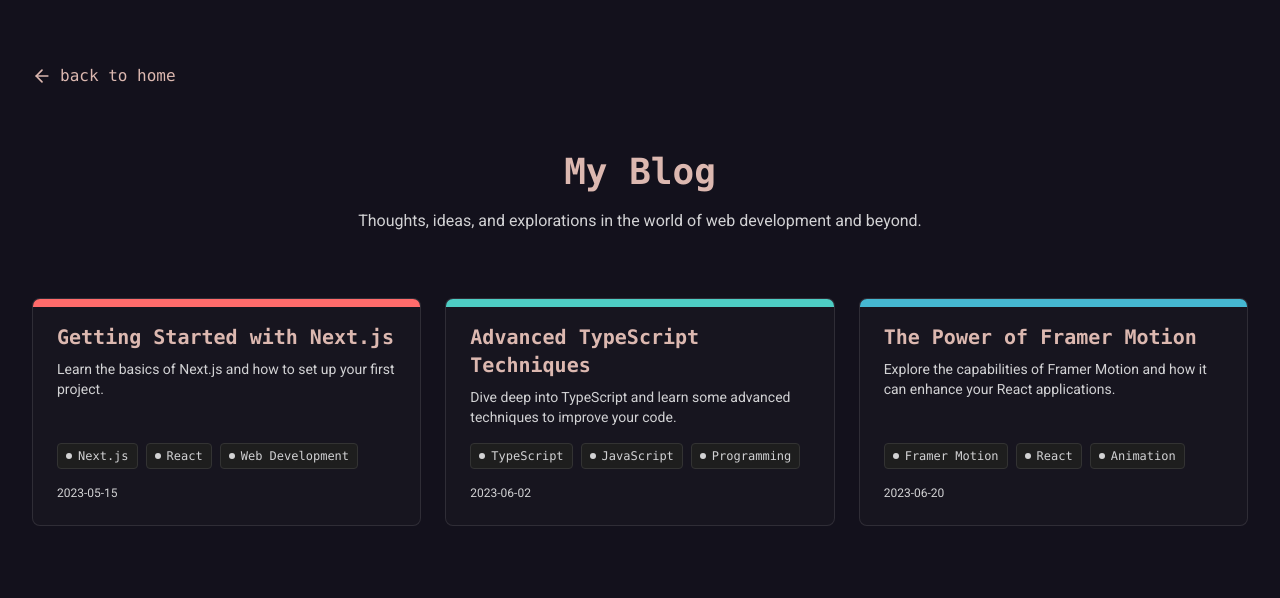
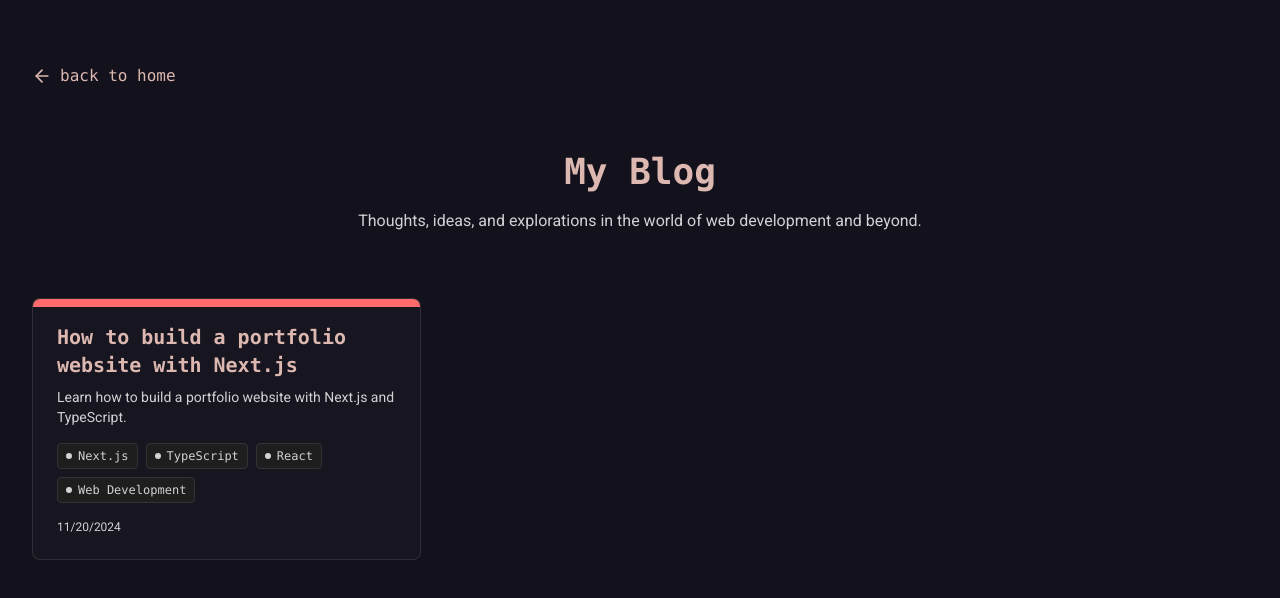
Before and after one commit to snowypy/Portfolio, a Next.js app: page /blogs in a window 1280 px wide. Shown: the top 598 px of the page. Built offline with nearby package versions, Linux system fonts and the light colour scheme.

Commit message:
Add portfolio project and update blog entry; include Roboto font styling

```diff
--- a/app/data/blogs.ts
+++ b/app/data/blogs.ts
@@ -10,26 +10,10 @@ export interface Blog {
   export const blogs: Blog[] = [
     {
       id: "1",
-      title: "Getting Started with Next.js",
-      description: "Learn the basics of Next.js and how to set up your first project.",
-      date: "2023-05-15",
-      tags: ["Next.js", "React", "Web Development"],
+      title: "How to build a portfolio website with Next.js",
+      description: "Learn how to build a portfolio website with Next.js and TypeScript.",
+      date: "11/20/2024",
+      tags: ["Next.js", "TypeScript", "React", "Web Development"],
       color: "#FF6B6B"
-    },
-    {
-      id: "2",
-      title: "Advanced TypeScript Techniques",
-      description: "Dive deep into TypeScript and learn some advanced techniques to improve your code.",
-      date: "2023-06-02",
-      tags: ["TypeScript", "JavaScript", "Programming"],
-      color: "#4ECDC4"
-    },
-    {
-      id: "3",
-      title: "The Power of Framer Motion",
-      description: "Explore the capabilities of Framer Motion and how it can enhance your React applications.",
-      date: "2023-06-20",
-      tags: ["Framer Motion", "React", "Animation"],
-      color: "#45B7D1"
     }
   ];
--- a/app/globals.css
+++ b/app/globals.css
@@ -44,3 +44,7 @@
     @apply bg-background text-foreground;
   }
 }
+
+.roboto-font {
+  font-family: 'Roboto', sans-serif;
+}
--- a/app/page.tsx
+++ b/app/page.tsx
@@ -10,6 +10,7 @@ import bannerImage from '../public/banner.png'
 import taskify from '../public/taskify.png'
 import superstudy from '../public/superstudy.png'
 import bytestore from '../public/bytestore.png'
+import portfolio from '../public/portfolio.png'
 
 const projects = [
   {
@@ -37,11 +38,11 @@ const projects = [
     visitUrl: "https://bytestore.snowy.codes"
   },
   {
-    title: "Coming Soon",
-    description: "Coming Soon",
-    image: "",
-    tags: ["Maybe C++", "Coming Soon"],
-    sourceUrl: "#",
+    title: "This Site",
+    description: "The source code for this website",
+    image: portfolio,
+    tags: ["React", "NextJS", "TypeScript"],
+    sourceUrl: "https://github.com/snowypy/portfolio",
     visitUrl: "#"
   }
 ]
@@ -142,9 +143,9 @@ export default function Home() {
         </header>
 
         <section className="mt-16">
-          <h2 className="text-xl text-[#DCB8B0] font-mono mb-8">showcase</h2>
+          <h2 className="text-xl text-[#DCB8B0] font-mono mb-8"><b>showcase</b></h2>
 
-          <div className="grid grid-cols-1 md:grid-cols-2 lg:grid-cols-4 gap-6">
+          <div className="grid grid-cols-2 md:grid-cols-4 lg:grid-cols-4 gap-6">
             {projects.map((project, index) => (
               <motion.div
 
@@ -169,7 +170,7 @@ export default function Home() {
                   </Link>
 
                   <div className="p-4">
-                    <h3 className="font-mono text-[#DCB8B0] text-lg mb-2 font-bold cursor-pointer"><Link href={`https://snowyjs.lol/project/${project.title}`}>{project.title}</Link></h3>
+                    <h3 className="font-mono text-[#DCB8B0] text-lg mb-3 font-bold cursor-pointer"><Link href={`https://snowyjs.lol/project/${project.title}`}>{project.title}</Link></h3>
                     <p className="font-mono text-[#D2D2D4] text-sm mb-4">{project.description}</p>
 
                     <div className="flex flex-wrap gap-2 mb-4">
--- a/app/projects/page.tsx
+++ b/app/projects/page.tsx
@@ -9,6 +9,7 @@ import bannerImage from '../../public/banner.png'
 import taskify from '../../public/taskify.png'
 import superstudy from '../../public/superstudy.png'
 import bytestore from '../../public/bytestore.png'
+import portfolio from '../../public/portfolio.png'
 
 const projects = [
   {
@@ -34,6 +35,14 @@ const projects = [
     tags: ["React", "NextJS", "TypeScript"],
     sourceUrl: "https://github.com/snowypy/ByteStore-Frontend",
     visitUrl: "https://bytestore.snowy.codes"
+  },
+  {
+    title: "This Site",
+    description: "The source code for this website",
+    image: portfolio,
+    tags: ["React", "NextJS", "TypeScript"],
+    sourceUrl: "https://github.com/snowypy/portfolio",
+    visitUrl: "#"
   }
 ]
 
```
Also changed, not shown: public/portfolio.png (added).
